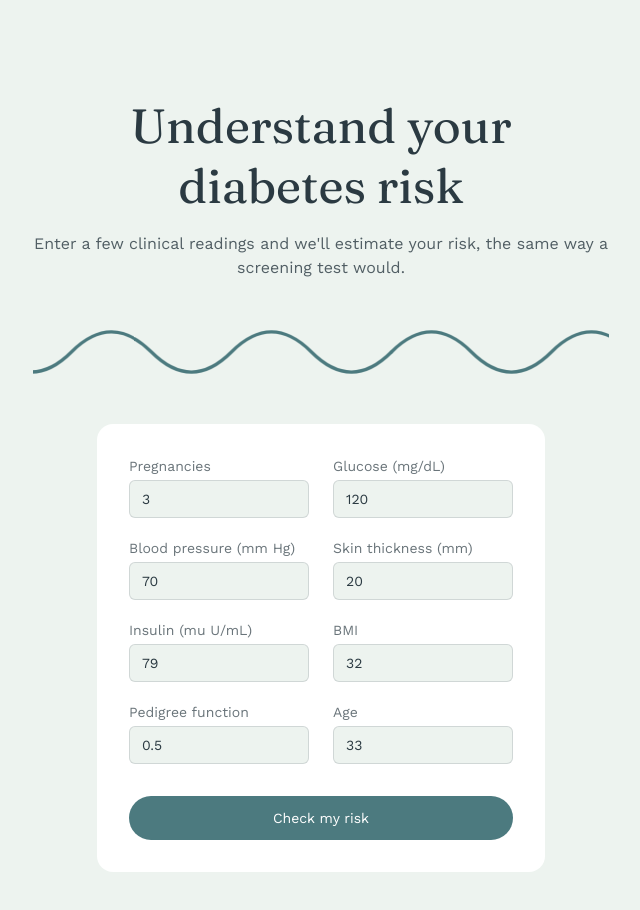
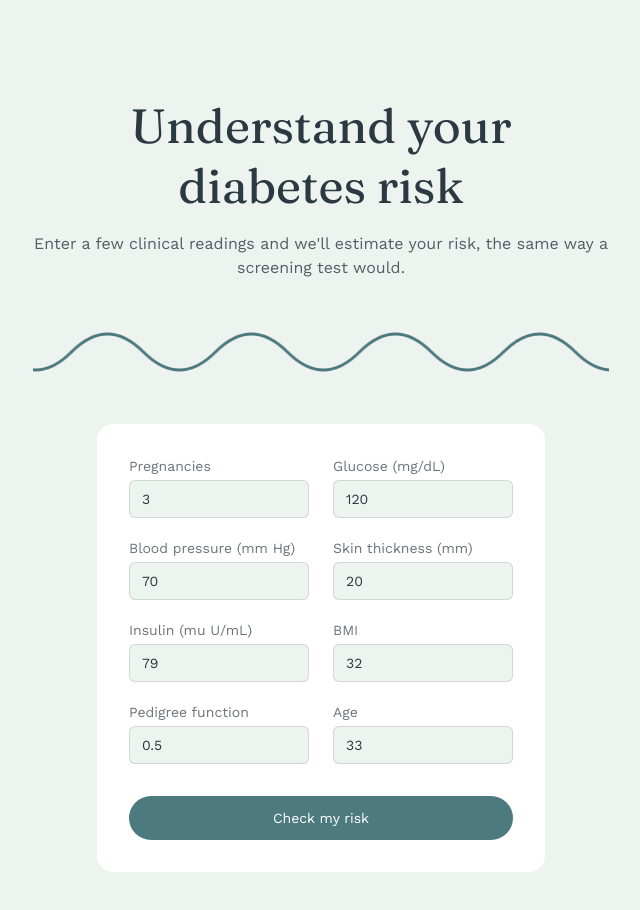
Before and after one commit to ali-faraz-py/DiabetesDetector, a Next.js app in the folder frontend/: page / in a window 1280 px wide. Shown: the top 910 px of the page, without its empty margins (319-959 px from the left). Built offline with nearby package versions, Linux system fonts and the light colour scheme.

Commit message:
fix: adjust SVG viewBox for improved pulse wave animation

```diff
--- a/frontend/app/page.js
+++ b/frontend/app/page.js
@@ -65,10 +65,10 @@ export default function Home() {
       </div>
 
       <div className="w-full max-w-xl my-10 h-16 overflow-hidden">
-        <svg
-          viewBox="0 0 600 60"
-          className="w-[200%] h-full pulse-wave"
-          style={{ "--pulse-color": pulseColor }}
+          <svg
+            viewBox="0 0 1200 60"
+            className="w-[200%] h-full pulse-wave"
+            style={{ "--pulse-color": pulseColor }}
         >
           <path
             d="M0 30 C 25 5, 50 5, 75 30 S 125 55, 150 30 S 200 5, 225 30 S 275 55, 300 30 S 350 5, 375 30 S 425 55, 450 30 S 500 5, 525 30 S 575 55, 600 30"
```
